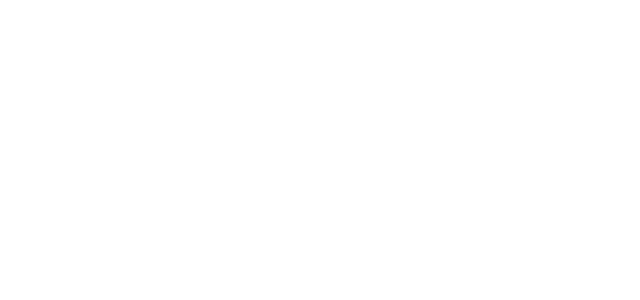
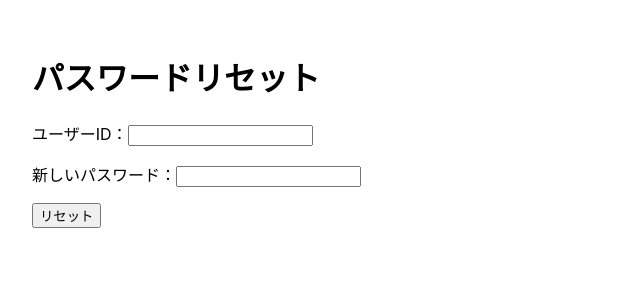
Before and after one commit to PARKUDP/programmingschool, a React (Create React App) app in the folder frontend/: page /reset-password in a window 1280 px wide. Before the commit this address had no page. Shown: the top 300 px of the page, without its empty margins (0-640 px from the left). Built offline with nearby package versions, Linux system fonts and the light colour scheme.

Commit message:
Add password reset page and route

```diff
--- a/frontend/src/App.tsx
+++ b/frontend/src/App.tsx
@@ -13,6 +13,7 @@
 import AssignmentList from "./pages/AssignmentList";
 import AdminCreateAssignment from "./pages/AdminCreateAssignment";
 import ChangePassword from "./pages/ChangePassword";
+import ResetPassword from "./pages/ResetPassword";
 
 function App() {
   return (
@@ -27,6 +28,7 @@
         <Route path="/admin/assignments/create" element={<AdminCreateAssignment />} />
         <Route path="/login" element={<Login />} />
         <Route path="/change-password" element={<ChangePassword />} />
+        <Route path="/reset-password" element={<ResetPassword />} />
         <Route path="/admin/materials" element={<AdminMaterialList />} />
         <Route path="/admin/materials/:materialId/lessons" element={<AdminLessonList />} />
         <Route path="/admin/problems/create" element={<AdminCreateProblem />} />
--- /dev/null
+++ b/frontend/src/pages/ResetPassword.tsx
@@ -0,0 +1,60 @@
+import React, { useState } from "react";
+import { useAuth } from "../context/AuthContext";
+
+const ResetPassword: React.FC = () => {
+  const { authFetch } = useAuth();
+  const [userId, setUserId] = useState("");
+  const [newPass, setNewPass] = useState("");
+  const [message, setMessage] = useState("");
+  const [error, setError] = useState("");
+
+  const handleSubmit = () => {
+    setMessage("");
+    setError("");
+    authFetch("http://localhost:5050/api/reset_password", {
+      method: "POST",
+      headers: { "Content-Type": "application/json" },
+      body: JSON.stringify({
+        user_id: Number(userId),
+        new_password: newPass,
+      }),
+    })
+      .then((res) => {
+        if (!res.ok) throw new Error("reset failed");
+        return res.json();
+      })
+      .then(() => {
+        setMessage("パスワードをリセットしました");
+        setUserId("");
+        setNewPass("");
+      })
+      .catch(() => setError("リセットに失敗しました"));
+  };
+
+  return (
+    <div style={{ padding: "2rem" }}>
+      <h1>パスワードリセット</h1>
+      {message && <p>{message}</p>}
+      {error && <p style={{ color: "red" }}>{error}</p>}
+      <div style={{ marginBottom: "1rem" }}>
+        <label>ユーザーID：</label>
+        <input
+          type="number"
+          value={userId}
+          onChange={(e) => setUserId(e.target.value)}
+        />
+      </div>
+      <div style={{ marginBottom: "1rem" }}>
+        <label>新しいパスワード：</label>
+        <input
+          type="password"
+          value={newPass}
+          onChange={(e) => setNewPass(e.target.value)}
+        />
+      </div>
+      <button onClick={handleSubmit}>リセット</button>
+    </div>
+  );
+};
+
+export default ResetPassword;
```
